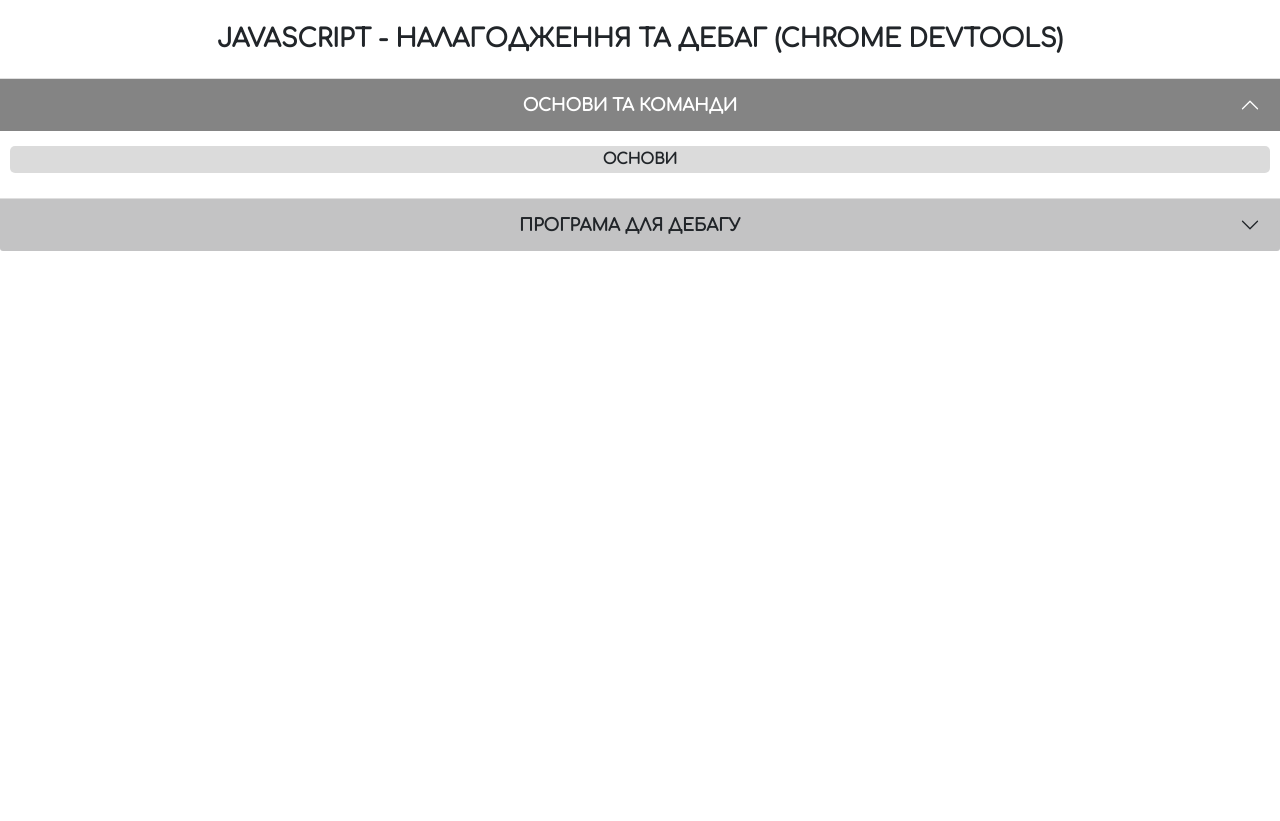
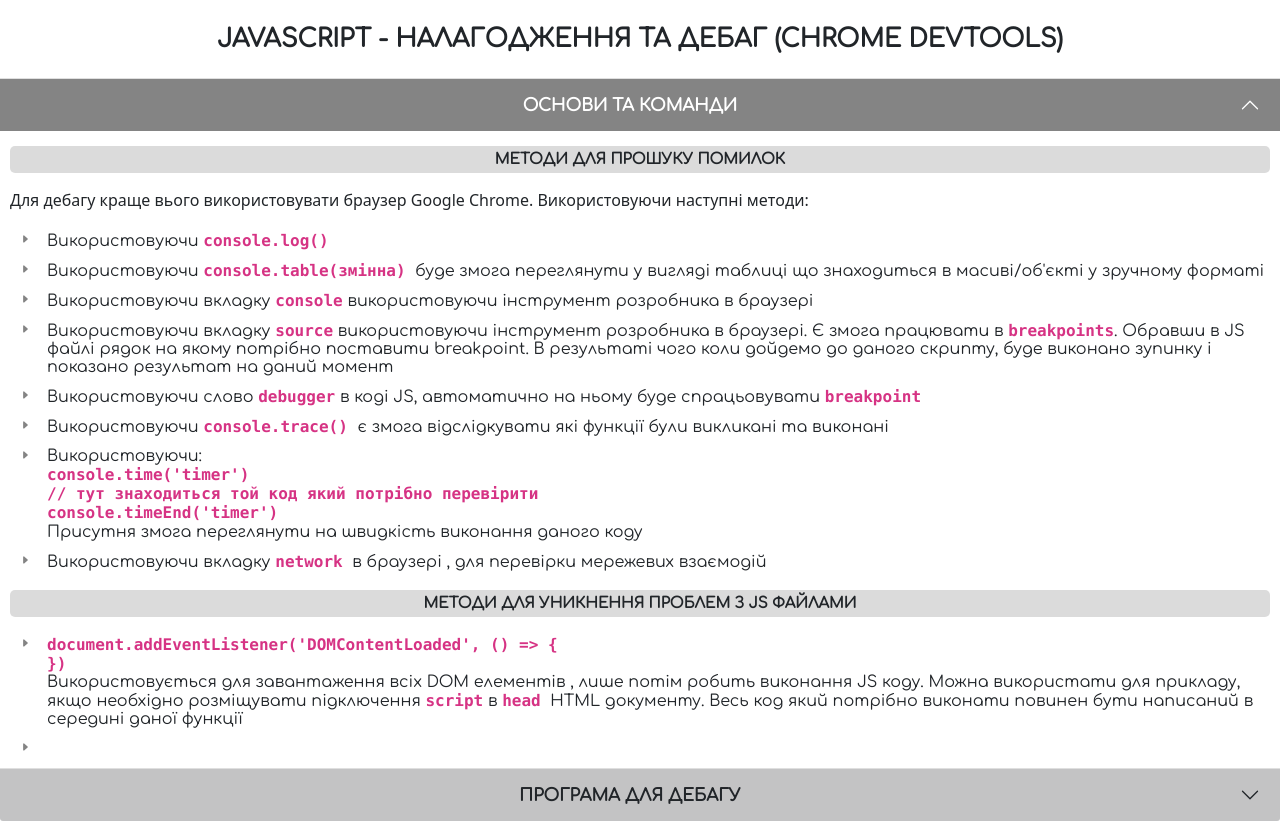
Before and after one commit to boris2606/learning-chrome-devtools, a website built with webpack: page src/index.html in a window 1280 px wide. Both pictures are taken after a click on the button "ОСНОВИ ТА КОМАНДИ". Before the commit the page ends 800 px from the top, so only its background shows below. Built offline with nearby package versions, Linux system fonts and the light colour scheme; a web font is replaced by a local one.

Commit message:
Some changes

```diff
--- a/src/index.html
+++ b/src/index.html
@@ -18,7 +18,23 @@
               </h2>
               <div id="flush-collapseOne" class="accordion-collapse collapse" aria-labelledby="flush-headingOne" data-bs-parent="#accordionFlushExample">
                 <article class="accordion_body">
-                    <p class="sec_tit_txt_acord"> Основи </p>
+                    <p class="sec_tit_txt_acord"> Методи для прошуку помилок </p>
+                    <p> Для дебагу краще вього використовувати браузер Google Chrome. Використовуючи наступні методи:</p>
+                    <ul>
+                        <li class="list_style_accord">Використовуючи <code> console.log() </code></li>
+                        <li class="list_style_accord">Використовуючи <code> console.table(змінна) </code> буде змога переглянути у вигляді таблиці що знаходиться в масиві/об'єкті у зручному форматі</li>
+                        <li class="list_style_accord">Використовуючи вкладку <code>console</code> використовуючи інструмент розробника в браузері</li>
+                        <li class="list_style_accord">Використовуючи вкладку <code>source</code> використовуючи інструмент розробника в браузері. Є змога працювати в <code>breakpoints</code>. Обравши в JS файлі рядок на якому потрібно поставити breakpoint. В результаті чого коли дойдемо до даного скрипту, буде виконано зупинку і показано результат на даний момент</li>
+                        <li class="list_style_accord">Використовуючи слово <code>debugger</code> в коді JS, автоматично на ньому буде спрацьовувати <code>breakpoint</code></li>
+                        <li class="list_style_accord">Використовуючи <code> console.trace() </code> є змога відслідкувати які функції були викликані та виконані</li>
+                        <li class="list_style_accord">Використовуючи: <br> <code> console.time('timer')<br> // тут знаходиться той код який потрібно перевірити <br> console.timeEnd('timer')<br> </code> Присутня змога переглянути на швидкість виконання даного коду</li>
+                        <li class="list_style_accord">Використовуючи вкладку <code> network </code> в браузері , для перевірки мережевих взаємодій</li>
+                    </ul>
+                    <p class="sec_tit_txt_acord"> Методи для уникнення проблем з JS файлами</p>
+                    <ul>
+                        <li class="list_style_accord"><code>document.addEventListener('DOMContentLoaded', () => {<br>})</code> <br> Використовується для завантаження всіх DOM елементів , лише потім робить виконання JS коду. Можна використати для прикладу, якщо необхідно розміщувати підключення <code>script</code> в <code> head </code> HTML документу. Весь код який потрібно виконати повинен бути написаний в середині даної функції</li>
+                        <li class="list_style_accord"><code></code></li>
+                    </ul>
                 </article>
               </div>
             </div>
--- a/src/styles/main.scss
+++ b/src/styles/main.scss
@@ -66,6 +66,7 @@
     transition: .4s all ease-in-out;
     padding: 3px 5px;
     border-radius: 10px;
+    font: 400 16px $f_c;
 
     &:before{
         content: "";
```
